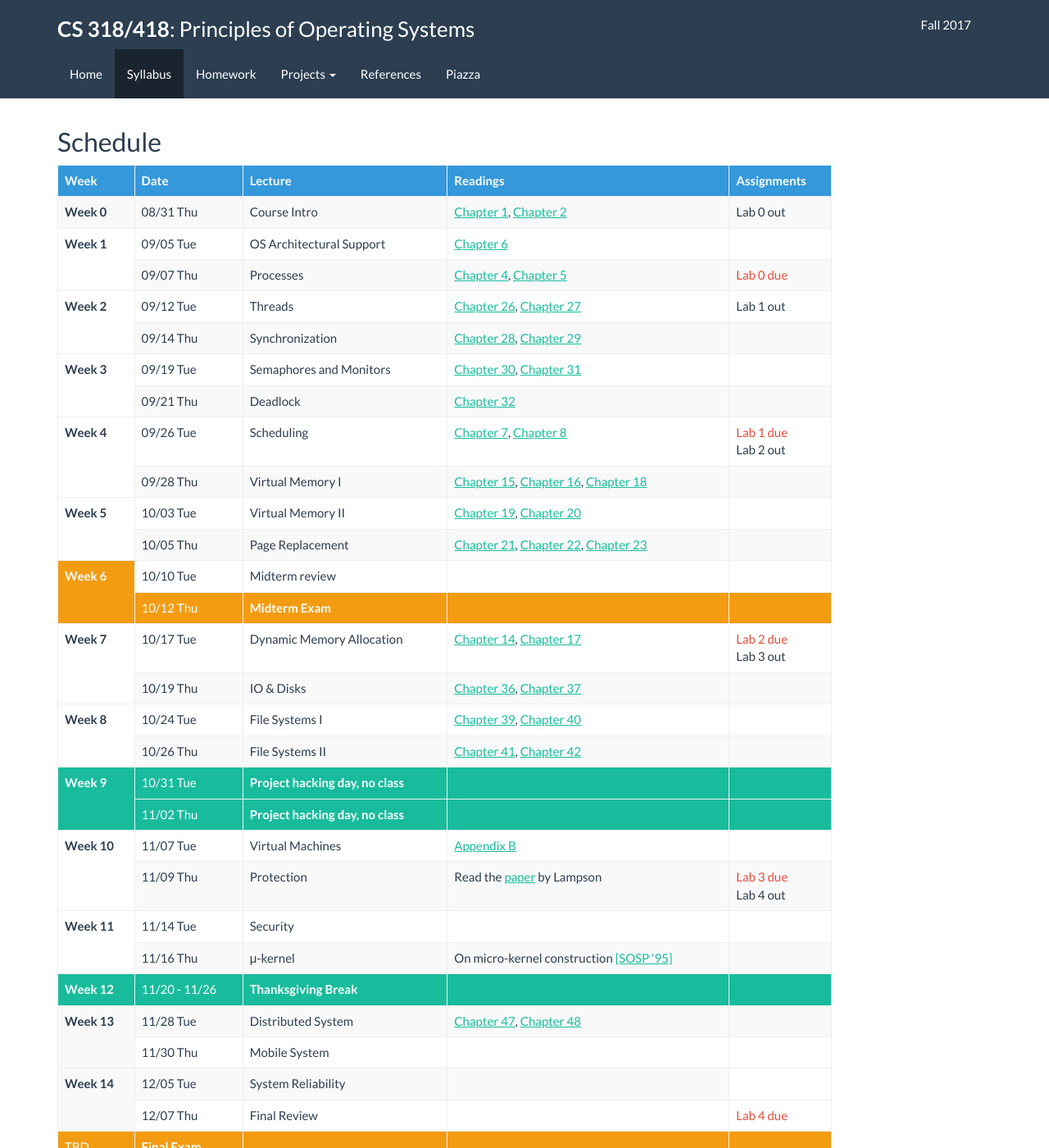
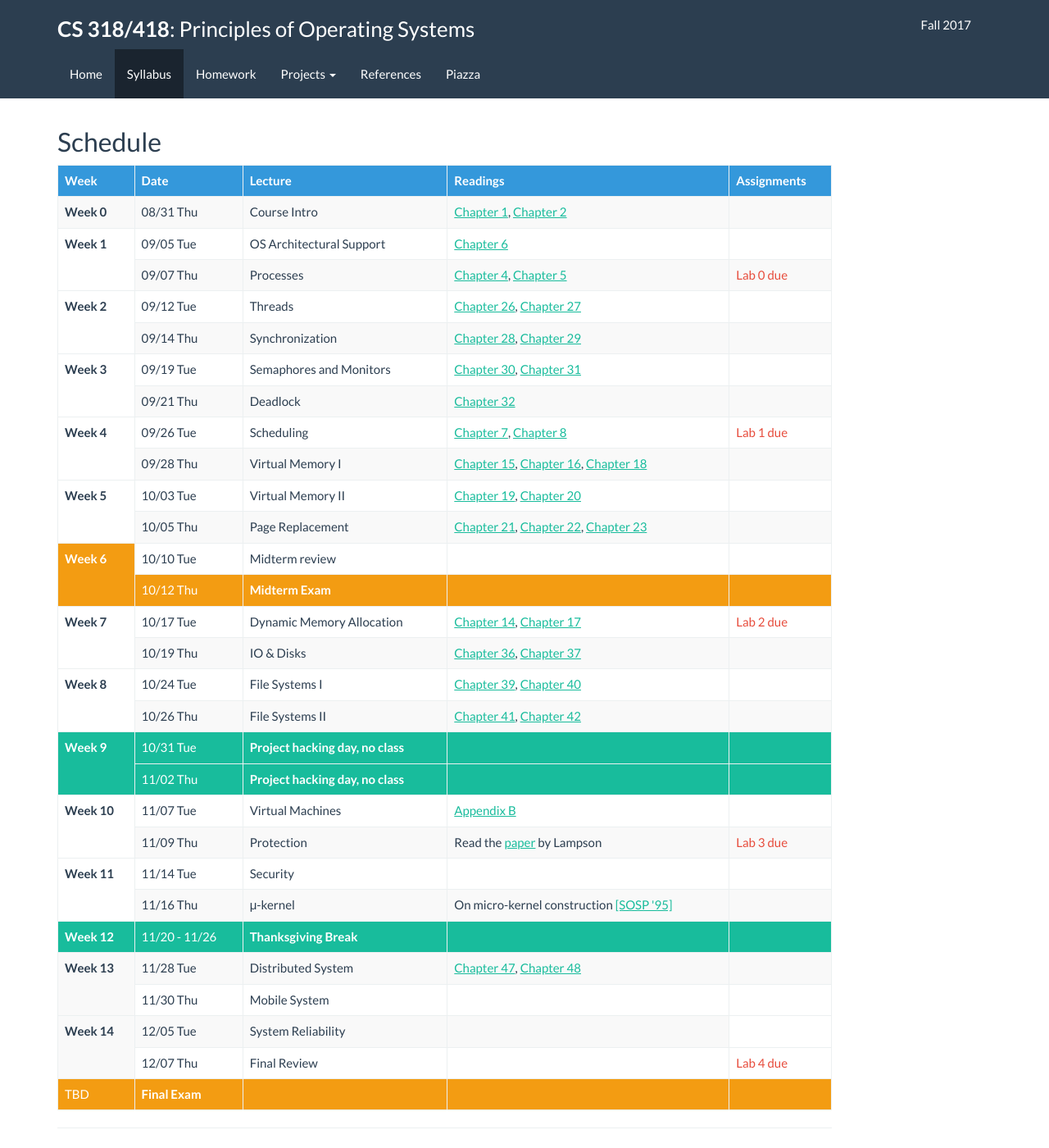
Before and after one commit to flyshark/jhu-cs318.github.io, a Jekyll site: the page built from syllabus.md, in a window 1280 px wide and 1400 px high. Shown: the whole window at 82% size. Built offline with Jekyll 4.4.1, drawn with Linux system fonts in a browser that asks for light colours; our own code applies the rules of GitHub Pages for plain Markdown files.

Commit message:
adjust syllabus

```diff
--- a/syllabus.md
+++ b/syllabus.md
@@ -20,7 +20,7 @@ layout: default
       <td>08/31 Thu</td>
       <td>Course Intro</td>
       <td><a href="http://pages.cs.wisc.edu/~remzi/OSTEP/dialogue-threeeasy.pdf">Chapter 1</a>, <a href="http://pages.cs.wisc.edu/~remzi/OSTEP/intro.pdf">Chapter 2</a></td>
-      <td>Lab 0 out</td>
+      <td></td>
     </tr>
     <tr>
       <td rowspan="2"><b>Week 1</b></td>
@@ -40,7 +40,7 @@ layout: default
       <td>09/12 Tue</td>
       <td>Threads</td>
       <td><a href="http://pages.cs.wisc.edu/~remzi/OSTEP/threads-intro.pdf">Chapter 26</a>, <a href="http://pages.cs.wisc.edu/~remzi/OSTEP/threads-api.pdf">Chapter 27</a></td>
-      <td>Lab 1 out</td>
+      <td></td>
     </tr>
     <tr>
       <td>09/14 Thu</td>
@@ -66,7 +66,7 @@ layout: default
       <td>09/26 Tue</td>
       <td>Scheduling</td>
       <td><a href="http://pages.cs.wisc.edu/~remzi/OSTEP/cpu-sched.pdf">Chapter 7</a>, <a href="http://pages.cs.wisc.edu/~remzi/OSTEP/cpu-sched-mlfq.pdf">Chapter 8</a></td>
-      <td><span class="text-danger">Lab 1 due</span><br>Lab 2 out</td>
+      <td><span class="text-danger">Lab 1 due</span><br></td>
     </tr>
     <tr>
       <td>09/28 Thu</td>
@@ -105,7 +105,7 @@ layout: default
       <td>10/17 Tue</td>
       <td>Dynamic Memory Allocation</td>
       <td><a href="http://pages.cs.wisc.edu/~remzi/OSTEP/vm-api.pdf">Chapter 14</a>, <a href="http://pages.cs.wisc.edu/~remzi/OSTEP/vm-freespace.pdf">Chapter 17</a></td>
-      <td><span class="text-danger">Lab 2 due</span><br>Lab 3 out</td>
+      <td><span class="text-danger">Lab 2 due</span><br></td>
     </tr>
     <tr>
       <td>10/19 Thu</td>
@@ -149,7 +149,7 @@ layout: default
       <td>11/09 Thu</td>
       <td>Protection</td>
       <td>Read the <a href="http://dl.acm.org/citation.cfm?id=775265.775268">paper</a> by Lampson</td>
-      <td><span class="text-danger">Lab 3 due</span><br>Lab 4 out</td>
+      <td><span class="text-danger">Lab 3 due</span></td>
     </tr>
     <tr>
       <td rowspan="2"><b>Week 11</b></td>
```
